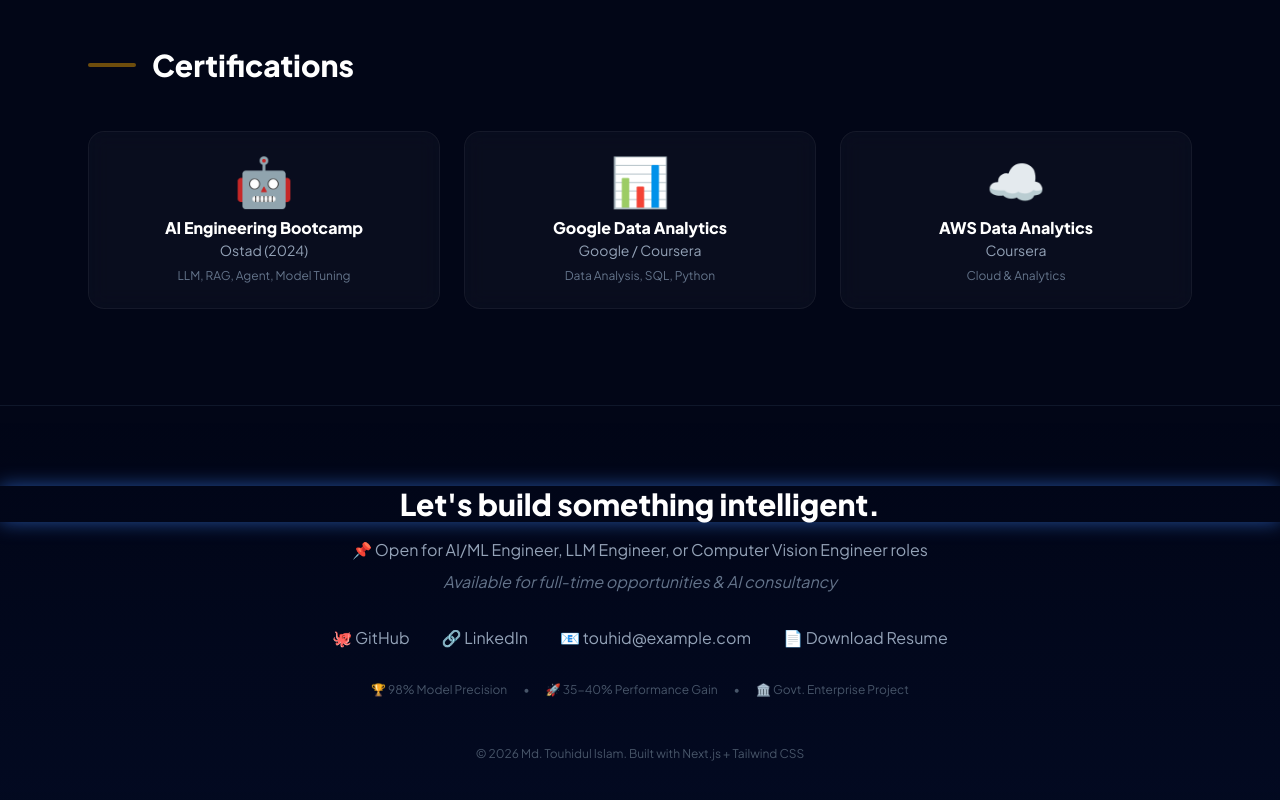
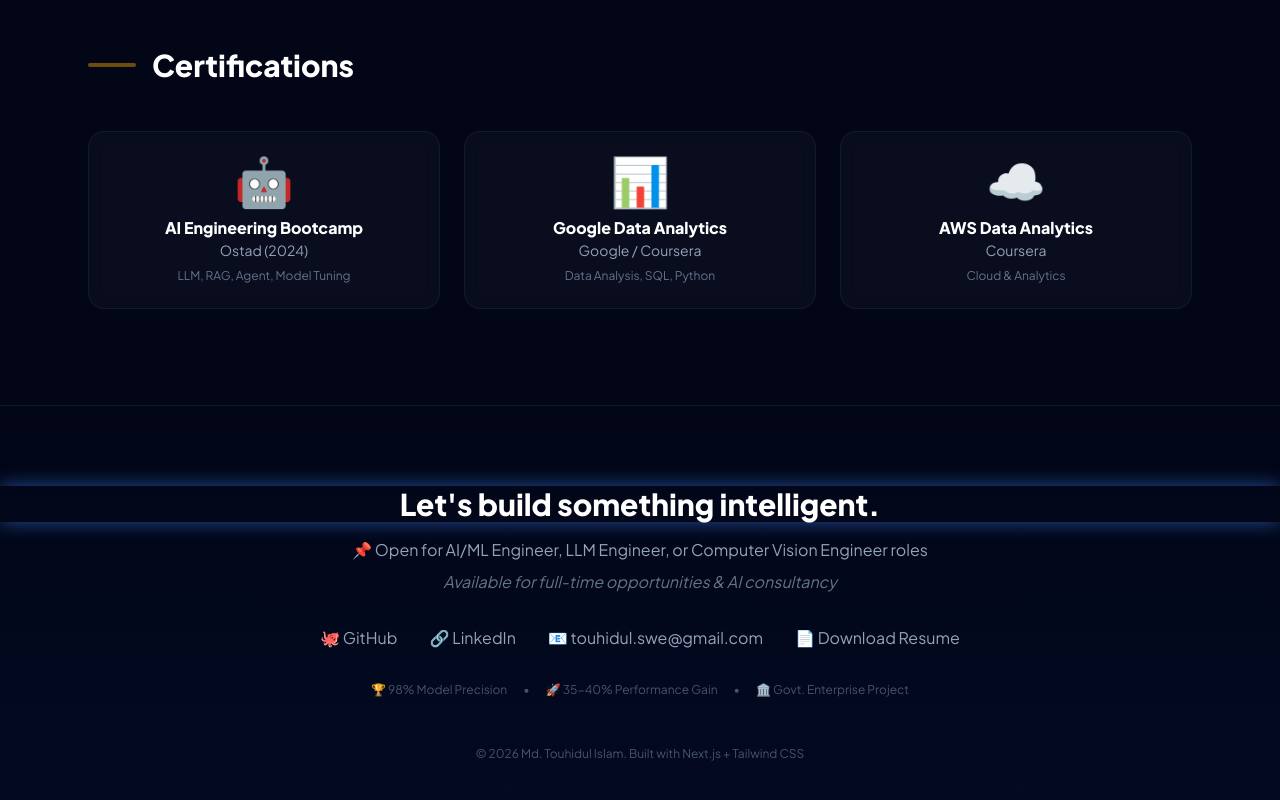
Before and after one commit to touhid71/portFolio, a Next.js app in the folder touhid-portfolio/: page / in a window 1280 px wide. Shown: the part 5049-5849 px from the top of the page. Built offline with nearby package versions, Linux system fonts and the light colour scheme.

Commit message:
added contact

```diff
--- a/touhid-portfolio/app/page.tsx
+++ b/touhid-portfolio/app/page.tsx
@@ -507,12 +507,36 @@ const projects = [
           <h2 className="text-3xl font-bold text-white mb-4 animate-pulse-glow">Let's build something intelligent.</h2>
           <p className="text-slate-400 mb-2">📌 Open for AI/ML Engineer, LLM Engineer, or Computer Vision Engineer roles</p>
           <p className="text-slate-500 mb-8 italic">Available for full-time opportunities & AI consultancy</p>
-          <div className="flex justify-center gap-8 text-slate-400 flex-wrap">
-            <Link href="#" className="hover:text-white transition-all duration-300 flex items-center gap-2 hover:scale-110">🐙 GitHub</Link>
-            <Link href="#" className="hover:text-white transition-all duration-300 flex items-center gap-2 hover:scale-110">🔗 LinkedIn</Link>
-            <Link href="mailto:touhid@example.com" className="hover:text-white transition-all duration-300 flex items-center gap-2 hover:scale-110">📧 touhid@example.com</Link>
-            <button onClick={handleDownloadResume} className="hover:text-white transition-all duration-300 flex items-center gap-2 hover:scale-110">📄 Download Resume</button>
-          </div>
+         <div className="flex justify-center gap-8 text-slate-400 flex-wrap">
+  <a
+    href="https://github.com/touhid71"
+    target="_blank"
+    rel="noopener noreferrer"
+    className="hover:text-white transition-all duration-300 flex items-center gap-2 hover:scale-110"
+  >
+    🐙 GitHub
+  </a>
+  <a
+    href="https://www.linkedin.com/in/touhid71/"
+    target="_blank"
+    rel="noopener noreferrer"
+    className="hover:text-white transition-all duration-300 flex items-center gap-2 hover:scale-110"
+  >
+    🔗 LinkedIn
+  </a>
+  <a
+    href="mailto:touhidul.swe@gmail.com"
+    className="hover:text-white transition-all duration-300 flex items-center gap-2 hover:scale-110"
+  >
+    📧 touhidul.swe@gmail.com
+  </a>
+  <button
+    onClick={handleDownloadResume}
+    className="hover:text-white transition-all duration-300 flex items-center gap-2 hover:scale-110"
+  >
+    📄 Download Resume
+  </button>
+</div>
           <div className="mt-8 flex justify-center gap-4 text-xs text-slate-600 flex-wrap">
             <span className="flex items-center gap-1">🏆 98% Model Precision</span><span>•</span>
             <span className="flex items-center gap-1">🚀 35-40% Performance Gain</span><span>•</span>
```
